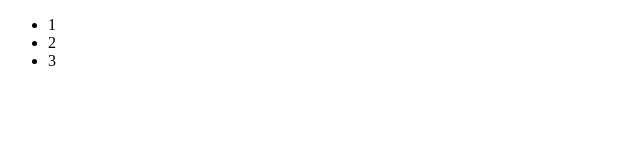
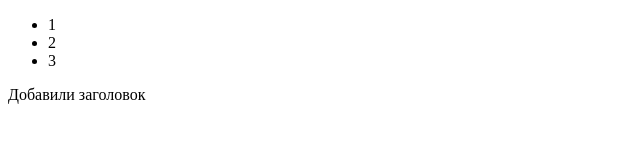
Before and after one commit to Wlodzimierz1980/gitTutorial, a plain HTML site: page index.html in a window 1280 px wide. Shown: the whole page, without its empty margins (0-640 px from the left). Drawn offline with Linux system fonts and the light colour scheme.

Commit message:
добавили заголовок

```diff
--- a/index.html
+++ b/index.html
@@ -14,5 +14,6 @@
         <li>2</li>
         <li>3</li>
     </ul>
+    <p>Добавили заголовок</p>
 </body>
 </html>
```
